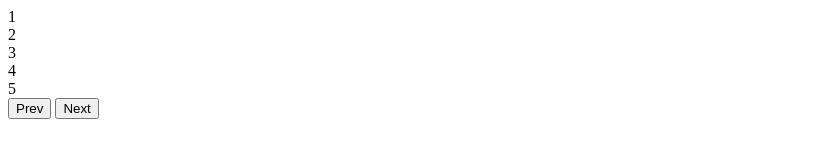
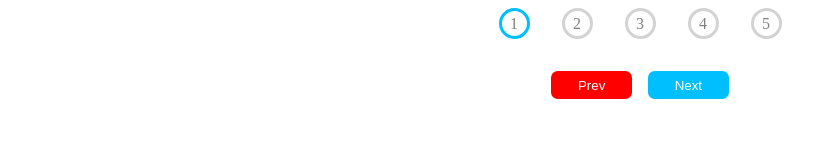
Before and after one commit to acciojob/progress-bar-Pk9697, a website: page main.html in a window 1280 px wide. Shown: the whole page, without its empty margins (0-837 px from the left). Drawn offline with Linux system fonts and the light colour scheme.

Commit message:
created a submission

```diff
--- a/main.html
+++ b/main.html
@@ -11,14 +11,14 @@
 	<div class="container">
 		<div class="progress-bar">
 			<div class="circles">
-				<div class="circle" id="circle-1">1</div>
+				<div class="circle active" id="circle-1">1</div>
 				<div class="circle" id="circle-2">2</div>
 				<div class="circle" id="circle-3">3</div>
 				<div class="circle" id="circle-4">4</div>
 				<div class="circle" id="circle-5">5</div>
 			</div>
 			<div class="buttons">
-				<button class="button" id="prev">Prev</button>
+				<button disabled class="button" id="prev">Prev</button>
 				<button class="button" id="next">Next</button>
 			</div>
 		</div>
--- a/styles.css
+++ b/styles.css
@@ -1 +1,51 @@
 /*  your css code here. If applicable */
+.container{
+	display:flex;
+	justify-content:center;
+	align-items:center;
+}
+
+.progress-bar{
+	display:flex;
+	flex-direction:column;
+	align-items:center;
+	gap:2em;
+}
+
+.circles{
+	display:flex;
+	gap:2em;
+}
+
+.circle{
+	width:25px;
+	height:25px;
+	border:3px solid lightgray;
+	border-radius:50%;
+	display:flex;
+	justify-content:center;
+	align-items:center;
+	color:gray;
+}
+
+.active{
+	border-color:deepskyblue;
+}
+
+.buttons{
+	display:flex;
+	gap:1em;
+}
+
+.button{
+	color:white;
+	background-color:deepskyblue;
+	border:none;
+	padding:0.5em 2em;
+	border-radius:0.5em;
+}
+
+.button:disabled{
+	background-color:red;
+	cursor:not-allowed;
+}
```
